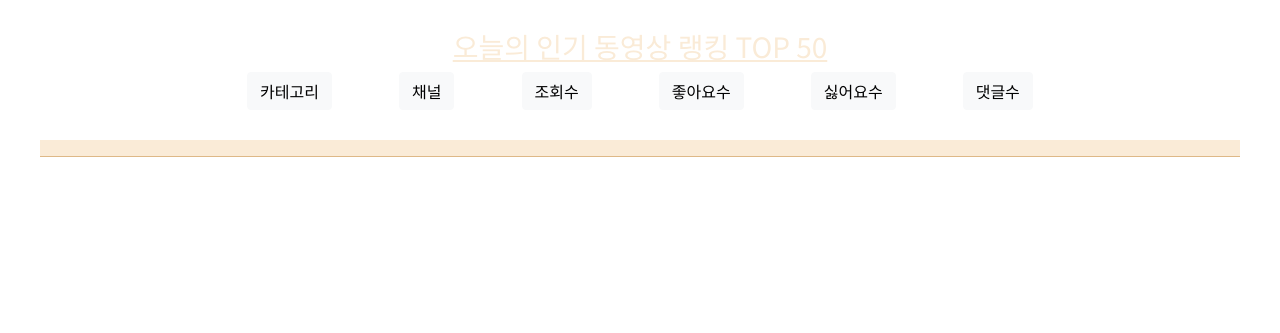
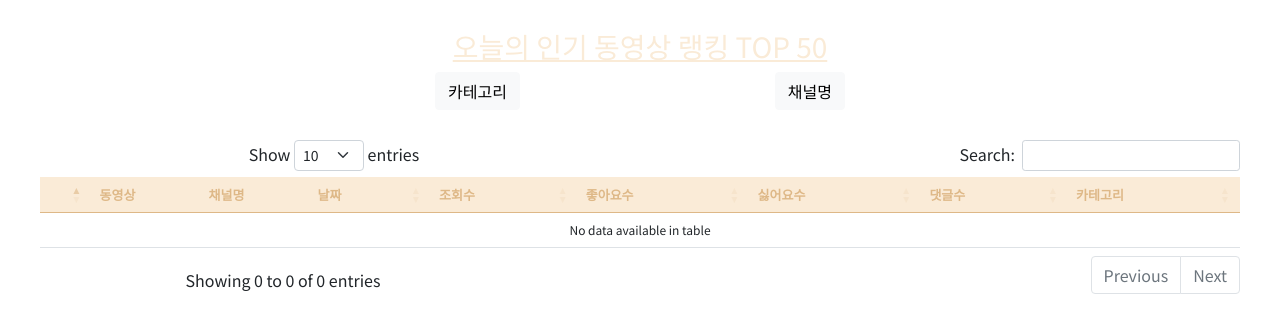
Before and after one commit to Jinmun-Park/api_webapp, a Flask app: page /ranking/ in a window 1280 px wide. Shown: the part 56-389 px from the top of the page. Run offline with Flask 2, Linux system fonts and the light colour scheme; lists and menus that the app fills with data are empty; parts of the project's set-up code (start-up, migrations or seed data) failed here and were passed over; some libraries are stand-ins or nearby versions.

Commit message:
EJ_htmlcsswebsetup_day6

```diff
--- a/routes/ranking_route.py
+++ b/routes/ranking_route.py
@@ -8,7 +8,7 @@ df = read_pickle('youtube_popular.pkl')
 
 # ====================== EDA ====================== #
 # rename cols
-df = df[['VideoTitle', 'VideoId', 'ChannelTitle', 'PublishedAt', 'ViewCount', 'LikeCount', 'DislikeCount', 'CommentCount', 'Wiki_Category_1']]
+df = df[['video_title', 'video_id', 'channel_title', 'published_at', 'view_count', 'like_count', 'dislike_count', 'comment_count', 'wiki_category_1']]
 df.columns = ['동영상', '동영상아이디', '채널명', '날짜', '조회수', '좋아요수', '싫어요수', '댓글수', '카테고리']
 # date
 df['날짜'] = pd.to_datetime(df['날짜'], infer_datetime_format=True)
@@ -41,7 +41,7 @@ bp = Blueprint('ranking', __name__, url_prefix='/ranking')
 @bp.route('/', methods=["GET"])
 def list():
     video_ids = df.동영상아이디
-    return render_template('ranking.html', data=df, video_ids=video_ids, titles=df.columns.values)
+    return render_template('ranking.html', data=df, video_ids=video_ids, titles=['동영상', '채널명', '날짜', '조회수', '좋아요수', '싫어요수', '댓글수', '카테고리'])
 
 @bp.route('/category', methods=["GET"])
 def category():
--- a/static/screen/ranking.css
+++ b/static/screen/ranking.css
@@ -20,6 +20,16 @@
     margin-right: 40px;
 }
 
+.video_title {
+    text-align: center;
+    }
+
+.video{
+    display: flex;
+    justify-content: center;
+    }
+
+
 .table thead tr th {
     font-size: 13px;
     color: BurlyWood;
--- a/templates/base.html
+++ b/templates/base.html
@@ -3,6 +3,7 @@
   <head>
   <!-- CSS only -->
     <link href="https://cdn.jsdelivr.net/npm/bootstrap@5.0.2/dist/css/bootstrap.min.css" rel="stylesheet" integrity="sha384-EVSTQN3/azprG1Anm3QDgpJLIm9Nao0Yz1ztcQTwFspd3yD65VohhpuuCOmLASjC" crossorigin="anonymous">
+    <link rel="stylesheet" type="text/css" href="https://cdn.datatables.net/1.10.25/css/dataTables.bootstrap5.css">
     <link rel="stylesheet" href="../static/style.css">
 
   <!-- JavaScript Bundle with Popper -->
@@ -10,6 +11,7 @@
 
   <!-- Chart js -->
   <script src="https://cdn.jsdelivr.net/npm/chart.js@2.8.0"></script>
+
 
     <title>
       {% block title %}{% endblock %}
@@ -50,7 +52,14 @@
     </div>
   </div>
 </nav>
+
     {% block content %}
     {% endblock %}
+
+    <script type="text/javascript" charset="utf8" src="https://code.jquery.com/jquery-3.6.0.min.js"></script>
+    <script type="text/javascript" charset="utf8" src="https://cdn.datatables.net/1.10.25/js/jquery.dataTables.js"></script>
+    <script type="text/javascript" charset="utf8" src="https://cdn.datatables.net/1.10.25/js/dataTables.bootstrap5.js"></script>
+    {% block scripts %}{% endblock %}
+
   </body>
 </html>
--- a/templates/ranking.html
+++ b/templates/ranking.html
@@ -11,15 +11,11 @@
 
 <div class="button_group">
     <a  href="/ranking/category"><button type="button" class="btn btn-light">카테고리</button></a>
-    <a  href="/ranking/channel"><button type="button" class="btn btn-light">채널</button></a>
-    <button type="button" class="btn btn-light">조회수</button>
-    <button type="button" class="btn btn-light">좋아요수</button>
-    <button type="button" class="btn btn-light">싫어요수</button>
-    <button type="button" class="btn btn-light">댓글수</button>
+    <a  href="/ranking/channel"><button type="button" class="btn btn-light">채널명</button></a>
 </div>
 
 <div class="ranking_table">
-<table class="table">
+<table id="table" class="table table-hover">
   <thead>
     <tr>
         <th scope="col"></th>
@@ -33,8 +29,8 @@
         {% for i in data.index %}        <! -- for tag start -->
         <tr>
             <th>{{ i }}</th>
-            <td>{{ data['동영상'][i] }}
-            <iframe width="330" height="150" src="https://www.youtube.com/embed/{{ video_ids[i] }}" title="YouTube video player" frameborder="0" allow="accelerometer; autoplay; clipboard-write; encrypted-media; gyroscope; picture-in-picture" allowfullscreen></iframe></td>
+            <td class="video_title"><div class="video"><iframe width="330" height="150" src="https://www.youtube.com/embed/{{ video_ids[i] }}" title="YouTube video player" frameborder="0" allow="accelerometer; autoplay; clipboard-write; encrypted-media; gyroscope; picture-in-picture" allowfullscreen></iframe></div>
+                {{ data['동영상'][i] }}</td>
             <td>{{ data['채널명'][i] }}</td>
             <td>{{ data['날짜'][i] }}</td>
             <td>{{ data['조회수'][i] }}</td>
@@ -49,3 +45,22 @@
 </div>
 
 {% endblock %}
+
+{% block scripts %}
+  <script>
+    $(document).ready(function () {
+      $('#table').DataTable({
+        columns: [
+          {orderable: false, searchable: false},
+          {orderable: false},
+          {orderable: false},
+          {searchable: false},
+          {searchable: false},
+          {searchable: false},
+          {searchable: false},
+          {searchable: false},
+          null],
+      });
+    });
+  </script>
+{% endblock %}
```
